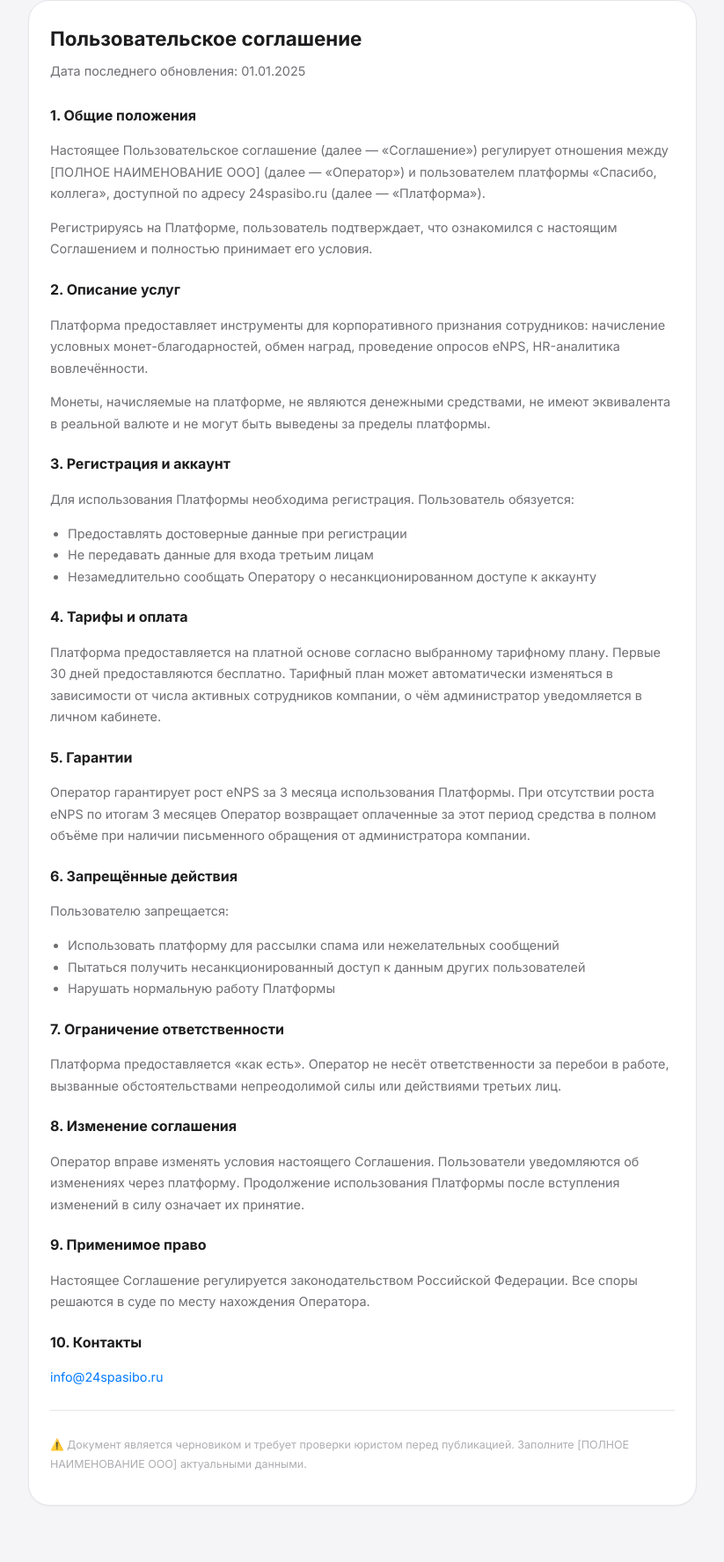
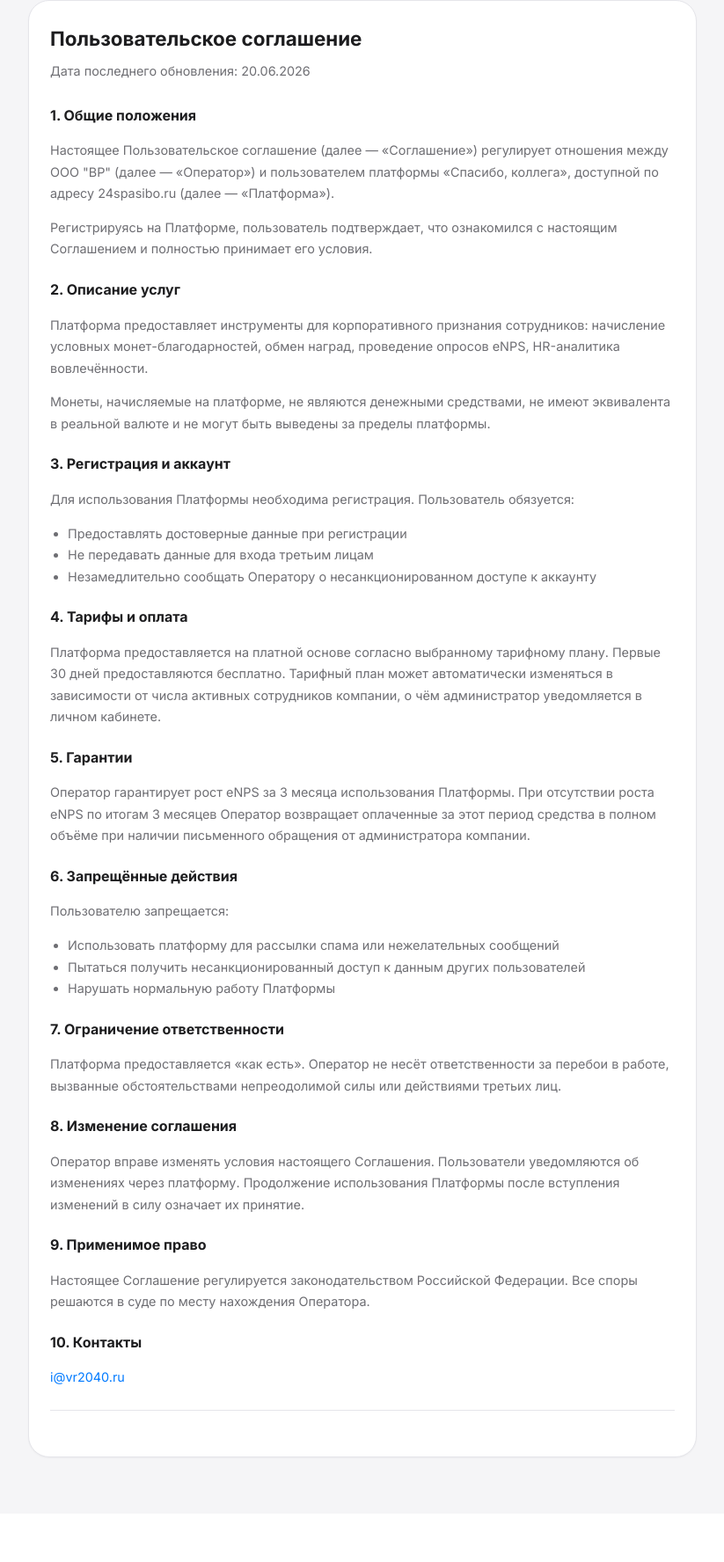
Before and after one commit to emilmurtazin/spasibo-kollege, a Django app: page /legal/terms/ in a window 1280 px wide. Shown: the whole page at 88% size, without its empty margins (228-1051 px from the left). After the commit the page ends 1658 px from the top, so only its background shows below. Run offline with Django 5.2, Linux system fonts and the light colour scheme.

Commit message:
Update terms.html

```diff
--- a/templates/core/terms.html
+++ b/templates/core/terms.html
@@ -5,10 +5,10 @@
 <div class="sk-card" style="line-height:1.7;font-size:.9rem;color:var(--c-muted);">
 
 <h1 style="font-size:1.4rem;font-weight:700;color:var(--c-ink);margin:0 0 6px;">Пользовательское соглашение</h1>
-<p style="margin:0 0 24px;">Дата последнего обновления: 01.01.2025</p>
+<p style="margin:0 0 24px;">Дата последнего обновления: 20.06.2026</p>
 
 <h2 style="font-size:1rem;font-weight:700;color:var(--c-ink);margin:20px 0 8px;">1. Общие положения</h2>
-<p>Настоящее Пользовательское соглашение (далее — «Соглашение») регулирует отношения между [ПОЛНОЕ НАИМЕНОВАНИЕ ООО] (далее — «Оператор») и пользователем платформы «Спасибо, коллега», доступной по адресу 24spasibo.ru (далее — «Платформа»).</p>
+<p>Настоящее Пользовательское соглашение (далее — «Соглашение») регулирует отношения между ООО "ВР" (далее — «Оператор») и пользователем платформы «Спасибо, коллега», доступной по адресу 24spasibo.ru (далее — «Платформа»).</p>
 <p>Регистрируясь на Платформе, пользователь подтверждает, что ознакомился с настоящим Соглашением и полностью принимает его условия.</p>
 
 <h2 style="font-size:1rem;font-weight:700;color:var(--c-ink);margin:20px 0 8px;">2. Описание услуг</h2>
@@ -47,12 +47,10 @@
 <p>Настоящее Соглашение регулируется законодательством Российской Федерации. Все споры решаются в суде по месту нахождения Оператора.</p>
 
 <h2 style="font-size:1rem;font-weight:700;color:var(--c-ink);margin:20px 0 8px;">10. Контакты</h2>
-<p><a href="mailto:info@24spasibo.ru">info@24spasibo.ru</a></p>
+<p><a href="mailto:i@vr2040.ru">i@vr2040.ru</a></p>
 
 <div style="margin-top:24px;padding-top:16px;border-top:1px solid var(--c-border);">
   <p style="font-size:.78rem;color:var(--c-placeholder);">
-    ⚠️ Документ является черновиком и требует проверки юристом перед публикацией.
-    Заполните [ПОЛНОЕ НАИМЕНОВАНИЕ ООО] актуальными данными.
   </p>
 </div>
 
```
